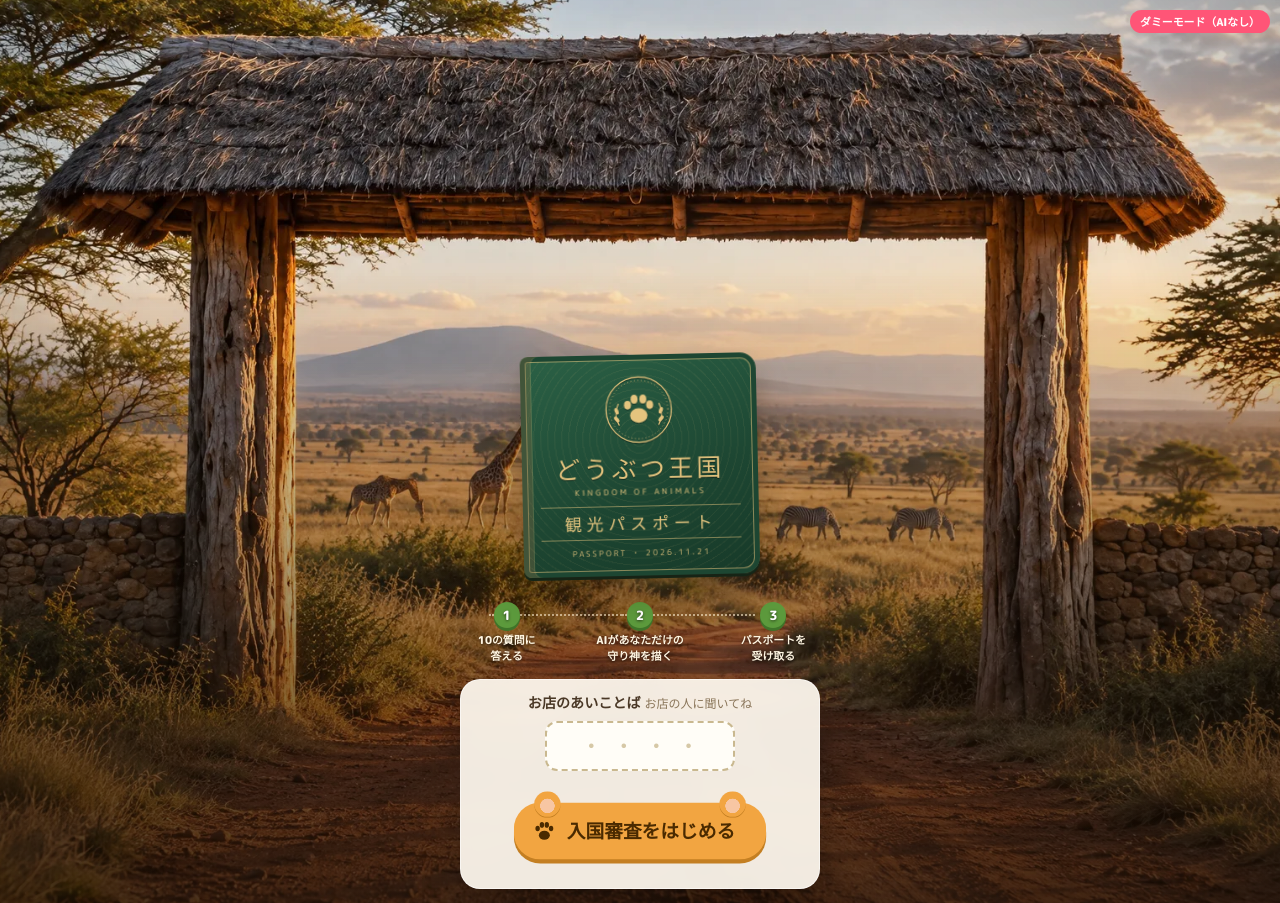
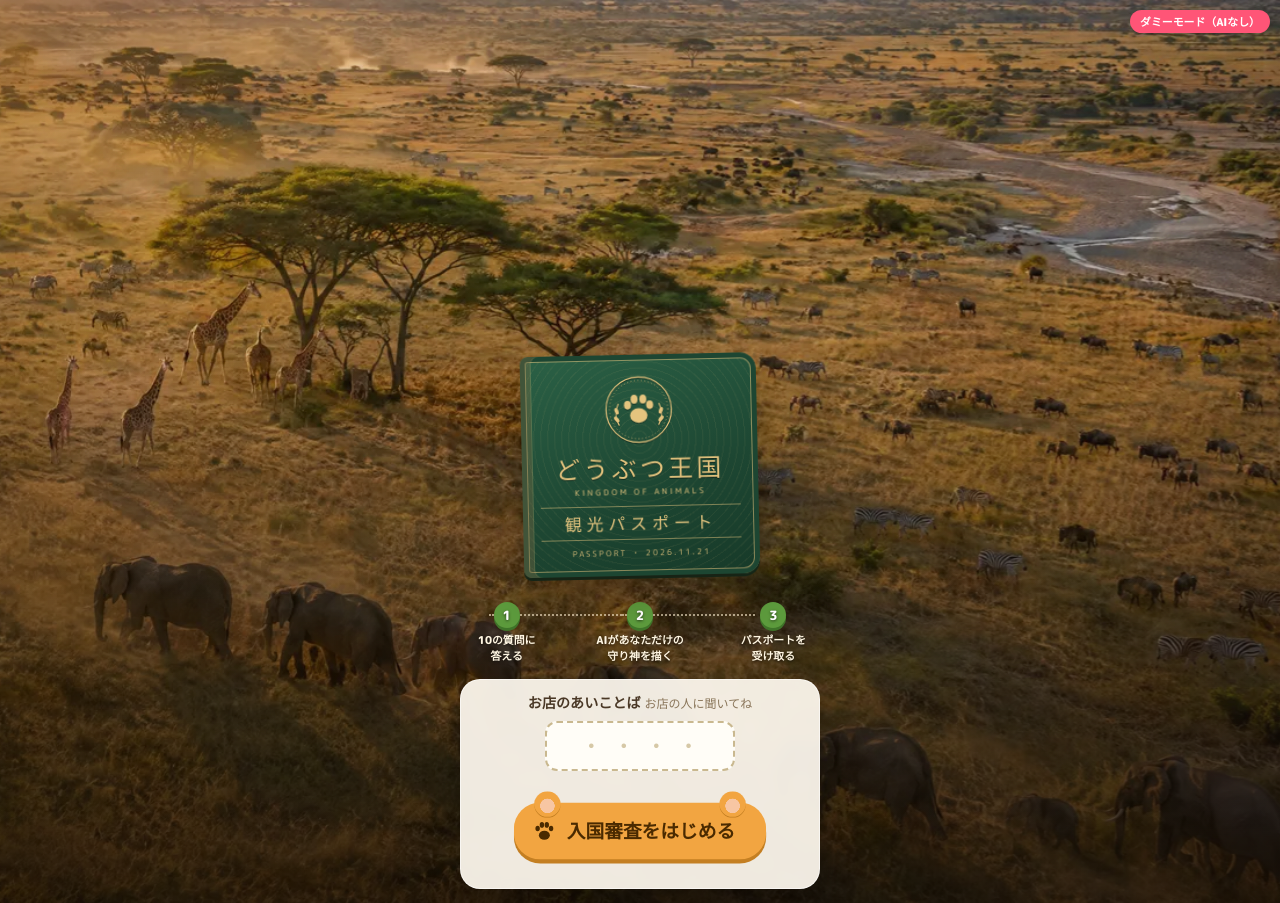
Before and after one commit to u-shin16/gakuensai, a Flask app: page / in a window 1280 px wide. Run offline with Flask 3, Linux system fonts and the light colour scheme; some web fonts are replaced.

Commit message:
ホームの背景：4つの生息地（サバンナ・熱帯雨林・南極・フラミンゴの湖）をドローンで飛んでいるように動かしながら順につなぐ（1周32秒・ずっと繰り返す）
Higgsfieldの動画は使わず、写真4枚をブラウザで動かしている（追加のクレジット0）。

Co-Authored-By: Claude Opus 5.5 <noreply@anthropic.com>

```diff
--- a/static/kingdom.css
+++ b/static/kingdom.css
@@ -328,3 +328,21 @@ body.has-back .sign { margin-top: 44px; }
 .entry { background: rgba(255,250,240,.93); border-color: rgba(255,255,255,.6); box-shadow: 0 14px 34px rgba(0,0,0,.35);
   -webkit-backdrop-filter: blur(6px); backdrop-filter: blur(6px); }
 body.at-start { background: #2a1d0f !important; }       /* 写真が読み込まれるまでの色 */
+
+/* ===== ホームの背景：生息地をドローンで飛んでいるように（2026-10-02 ゆーしん「もっと動きが欲しい」「クレジットは最小限」） =====
+   4枚を8秒ずつ、1.5秒かけて重ねながら切り替える（1周32秒・ずっと繰り返す）。
+   それぞれ、ゆっくり寄りながら横へ流れる（スマホの縦画面だと横に大きく流れ、空撮らしく見える） */
+.gate.drone img { position: absolute; inset: 0; width: 100%; height: 100%; object-fit: cover; opacity: 0; will-change: opacity, transform;
+  -webkit-mask-image: none; mask-image: none; }
+.gate.drone img:nth-child(1) { animation: hfade 32s linear -1.5s infinite, fly1 32s linear -1.5s infinite; }
+.gate.drone img:nth-child(2) { animation: hfade 32s linear 6.5s infinite, fly2 32s linear 6.5s infinite; }
+.gate.drone img:nth-child(3) { animation: hfade 32s linear 14.5s infinite, fly3 32s linear 14.5s infinite; }
+.gate.drone img:nth-child(4) { animation: hfade 32s linear 22.5s infinite, fly4 32s linear 22.5s infinite; }
+@keyframes hfade { 0% { opacity: 0; } 4.7% { opacity: 1; } 25% { opacity: 1; } 29.7% { opacity: 0; } 100% { opacity: 0; } }
+/* 見えている間（0〜30%）だけ動く。あとは止めておく */
+@keyframes fly1 { 0% { transform: scale(1.06); object-position: 25% 50%; } 30%, 100% { transform: scale(1.18); object-position: 60% 45%; } }
+@keyframes fly2 { 0% { transform: scale(1.18); object-position: 70% 40%; } 30%, 100% { transform: scale(1.06); object-position: 35% 55%; } }
+@keyframes fly3 { 0% { transform: scale(1.08) rotate(-.6deg); object-position: 20% 60%; } 30%, 100% { transform: scale(1.2) rotate(.4deg); object-position: 55% 50%; } }
+@keyframes fly4 { 0% { transform: scale(1.2); object-position: 45% 30%; } 30%, 100% { transform: scale(1.07); object-position: 60% 60%; } }
+/* 動きが苦手な設定の人には、1枚目を止めて見せる */
+@media (prefers-reduced-motion: reduce) { .gate.drone img:nth-child(1) { opacity: 1; } }
--- a/templates/index.html
+++ b/templates/index.html
@@ -103,10 +103,13 @@
 
   <!-- 1. はじめ（入り口）：2026-10-02 作り直し。絵は画面の幅いっぱい、題名はパスポートの表紙 -->
   <section id="s-start" class="start">
-    <div class="gate" aria-hidden="true"><picture>
-      <source media="(max-aspect-ratio: 4/5)" srcset="/static/kingdom-entrance-tall.webp">
-      <img src="/static/kingdom-entrance-wide.webp" alt="">
-    </picture></div>
+    <!-- 背景：4つの生息地を、ドローンで飛んでいるようにゆっくり動かしながら順番につなぐ（2026-10-02。Higgsfieldの動画は使わず、ブラウザで動かす） -->
+    <div class="gate drone" aria-hidden="true">
+      <img src="/static/habitat-savanna.webp" alt="">
+      <img src="/static/habitat-rainforest.webp" alt="">
+      <img src="/static/habitat-antarctica.webp" alt="">
+      <img src="/static/habitat-flamingo.webp" alt="">
+    </div>
     <div class="start-space"></div>
 
     <div class="cover">
```
Also changed, not shown: static/habitat-antarctica.webp (added), static/habitat-flamingo.webp (added), static/habitat-rainforest.webp (added), static/habitat-savanna.webp (added).
